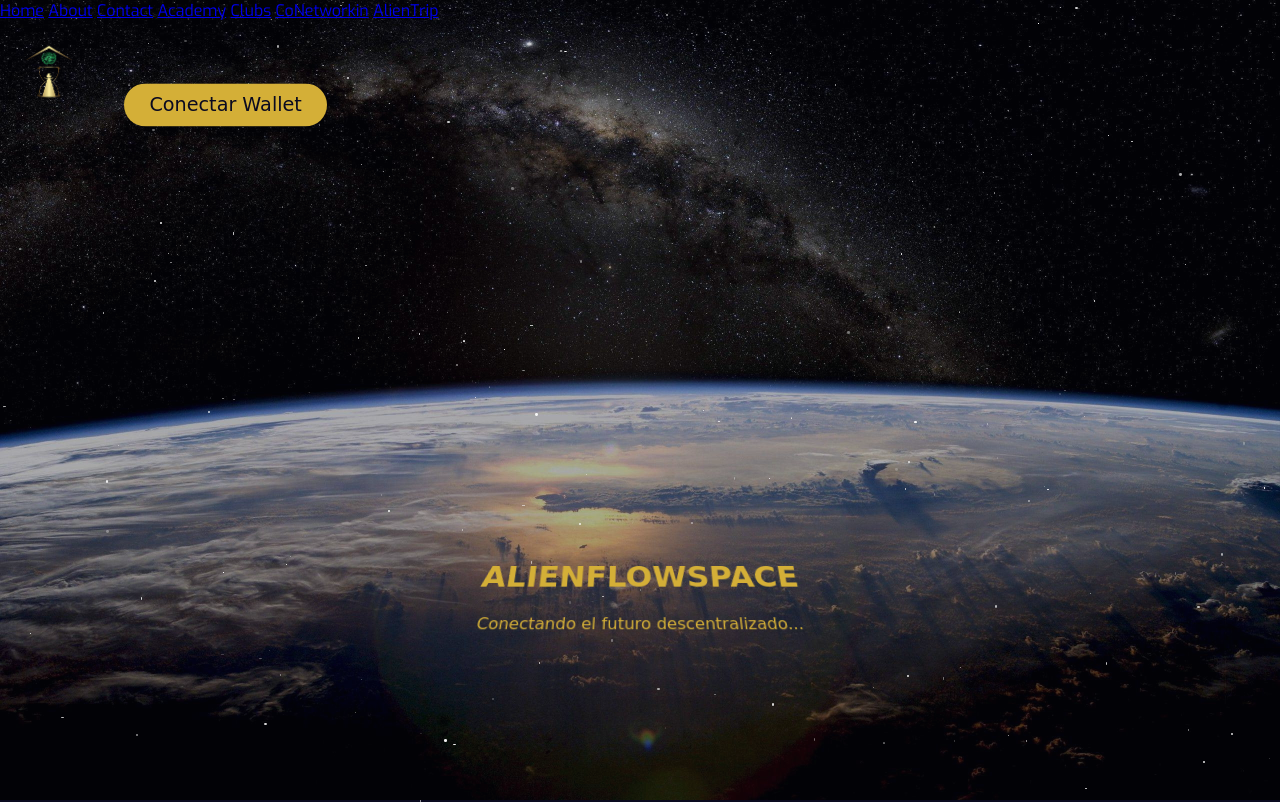
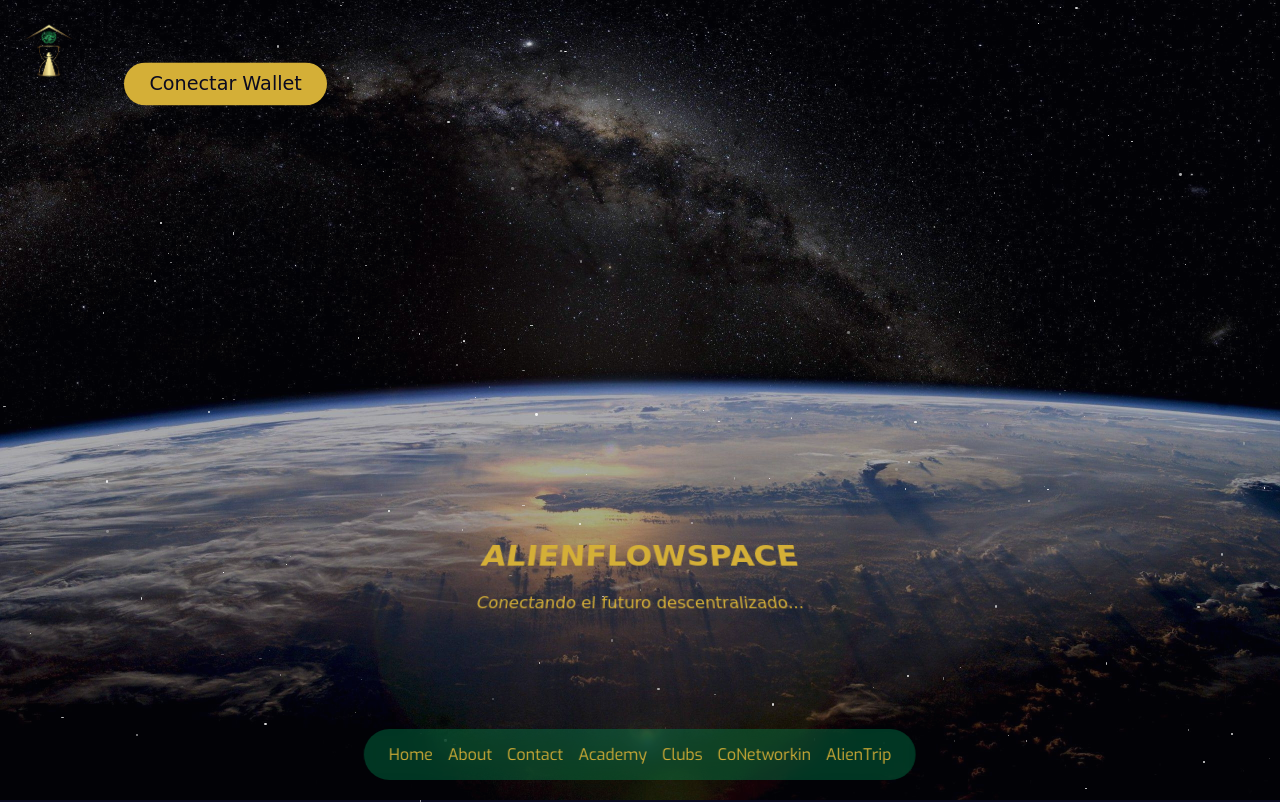
Before and after one commit to Alien69Flow/AlienFlowSpace-DAO, a plain HTML site: page public/index.html in a window 1280 px wide. Shown: the top 802 px of the page. Drawn offline with Linux system fonts and the light colour scheme; files whose address does not match are found by name; a web font is replaced by a local one.

Commit message:
Update styles.css

```diff
--- a/public/styles.css
+++ b/public/styles.css
@@ -1,11 +1,9 @@
-/* Variables de color */
 :root {
   --alien-green: #00af69;
   --alien-gold: #d4af37;
   --space-dark: #0a0a20;
 }
 
-/* Fuentes oficiales */
 body {
   font-family: 'Exo', sans-serif;
   background: var(--space-dark);
@@ -14,7 +12,6 @@ body {
   overflow-x: hidden;
 }
 
-/* Banner con efecto parallax */
 .parallax-banner {
   background: url('banner.jpg') center/cover fixed;
   height: 100vh;
@@ -26,13 +23,11 @@ body {
   opacity: 0.8;
 }
 
-/* Logo */
 .logo {
   height: 60px;
   margin: 20px;
 }
 
-/* Botón dorado con rebote */
 .btn-gold {
   background: var(--alien-gold);
   color: var(--space-dark);
@@ -51,7 +46,6 @@ body {
   to { transform: translateY(-10px); }
 }
 
-/* Texto Star Wars */
 .starwars-text {
   font-family: 'Atomic Age', cursive;
   color: var(--alien-gold);
@@ -59,3 +53,29 @@ body {
   margin-top: 50vh;
   transform: perspective(300px) rotateX(20deg);
 }
+
+.alien-nav {
+  position: fixed;
+  bottom: 20px;
+  left: 50%;
+  transform: translateX(-50%);
+  display: flex;
+  gap: 15px;
+  background: rgba(0, 175, 105, 0.3);
+  backdrop-filter: blur(10px);
+  padding: 15px 25px;
+  border-radius: 50px;
+  z-index: 100;
+}
+
+.nav-link {
+  color: var(--alien-gold);
+  font-family: 'Exo', sans-serif;
+  text-decoration: none;
+  transition: all 0.3s;
+}
+
+.nav-link:hover {
+  transform: translateY(-5px);
+  text-shadow: 0 0 10px var(--alien-gold);
+}
```
